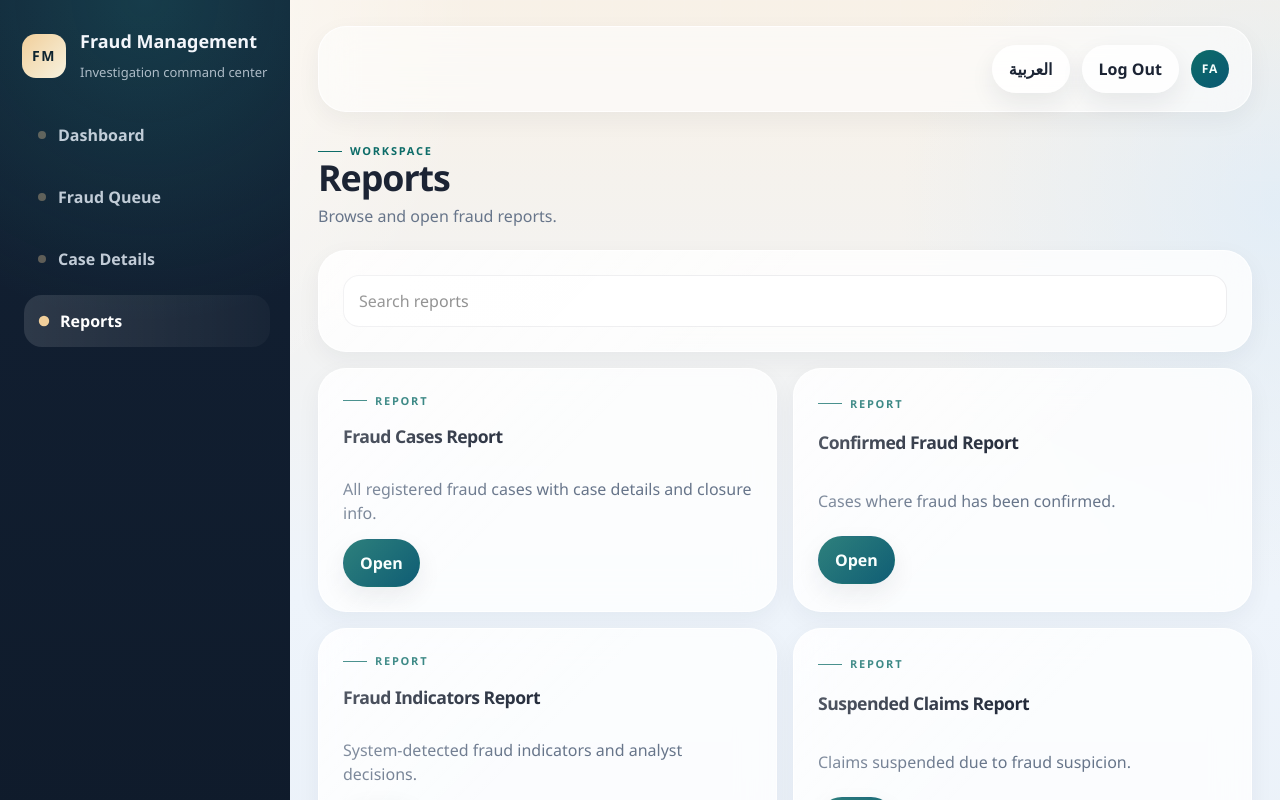
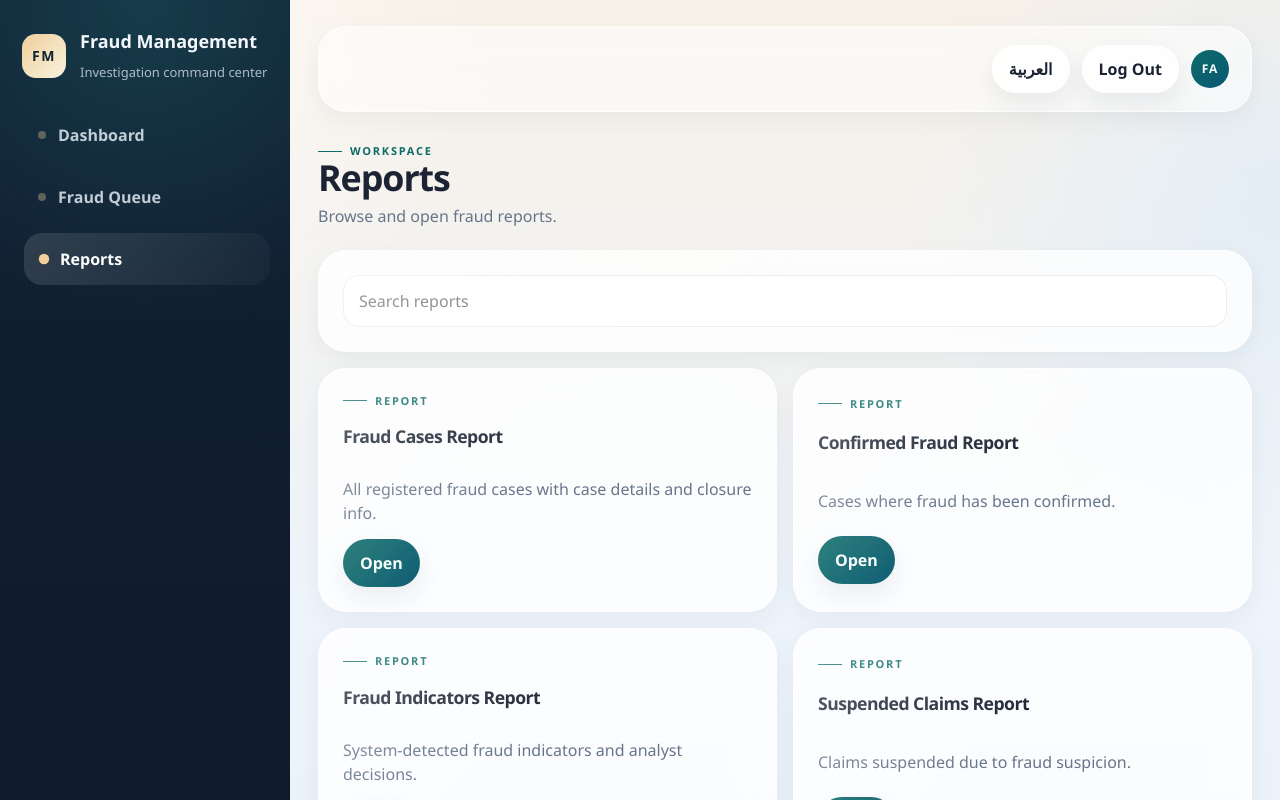
Before and after one commit to ElbahriHeni/fraud-web-complete, a React (Vite) app: page /app/reports in a window 1280 px wide. Shown: the top 800 px of the page. Built offline with nearby package versions, Linux system fonts and the light colour scheme.

Commit message:
Update AppLayout.tsx

```diff
--- a/src/layout/AppLayout.tsx
+++ b/src/layout/AppLayout.tsx
@@ -1,6 +1,5 @@
 import { Link, NavLink, Outlet } from 'react-router-dom';
 import { useEffect, useMemo, useState } from 'react';
-
 
 export type AppLanguage = 'en' | 'ar';
 
@@ -11,7 +10,6 @@ const copy: Record<
     brandSubtitle: string;
     dashboard: string;
     queue: string;
-    caseDetails: string;
     reports: string;
     logout: string;
     languageButton: string;
@@ -23,7 +21,6 @@ const copy: Record<
     brandSubtitle: 'Investigation command center',
     dashboard: 'Dashboard',
     queue: 'Fraud Queue',
-    caseDetails: 'Case Details',
     reports: 'Reports',
     logout: 'Log Out',
     languageButton: 'العربية',
@@ -34,7 +31,6 @@ const copy: Record<
     brandSubtitle: 'مركز قيادة التحقيق',
     dashboard: 'لوحة التحكم',
     queue: 'قائمة بلاغات الاحتيال',
-    caseDetails: 'تفاصيل البلاغ',
     reports: 'التقارير',
     logout: 'تسجيل الخروج',
     languageButton: 'English',
@@ -60,7 +56,6 @@ export default function AppLayout() {
     () => [
       { to: '/app/dashboard', label: t.dashboard },
       { to: '/app/queue', label: t.queue },
-      { to: '/app/cases/FC-1001', label: t.caseDetails },
       { to: '/app/reports', label: t.reports },
     ],
     [t]
```
